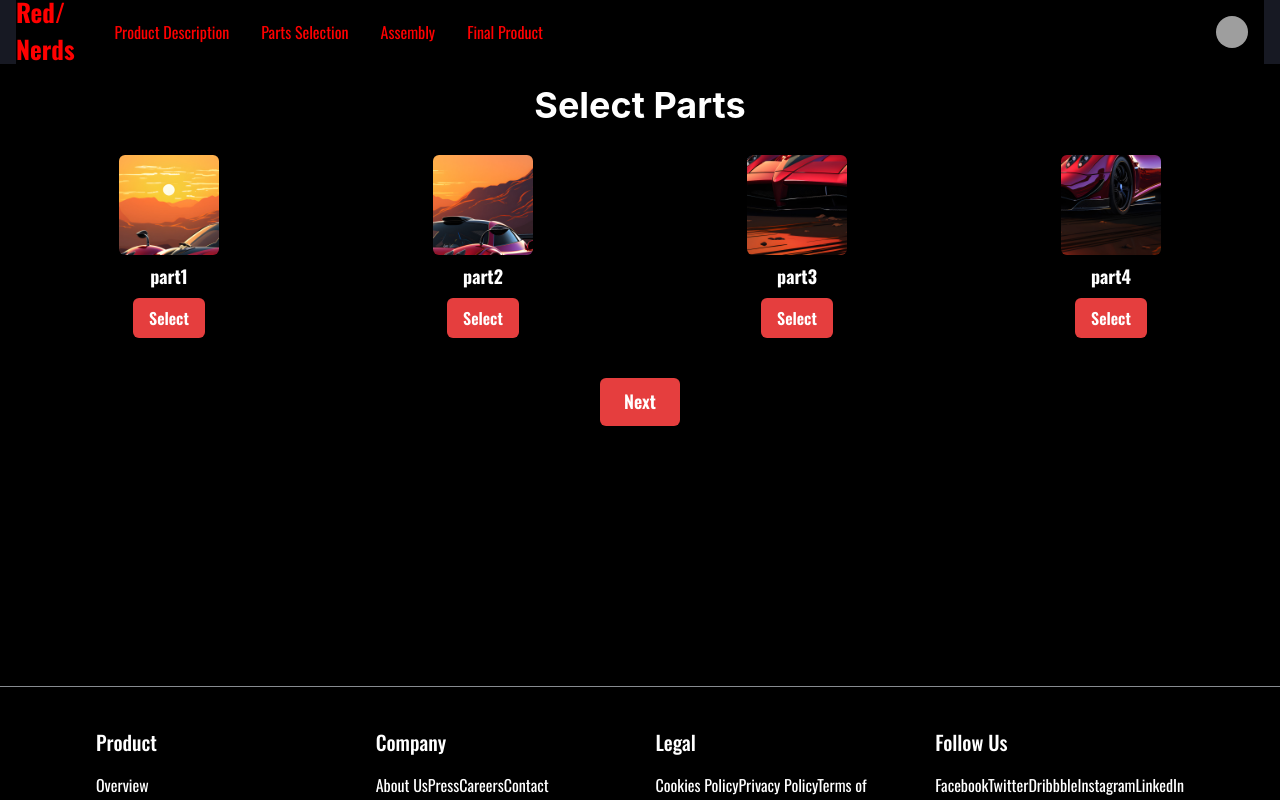
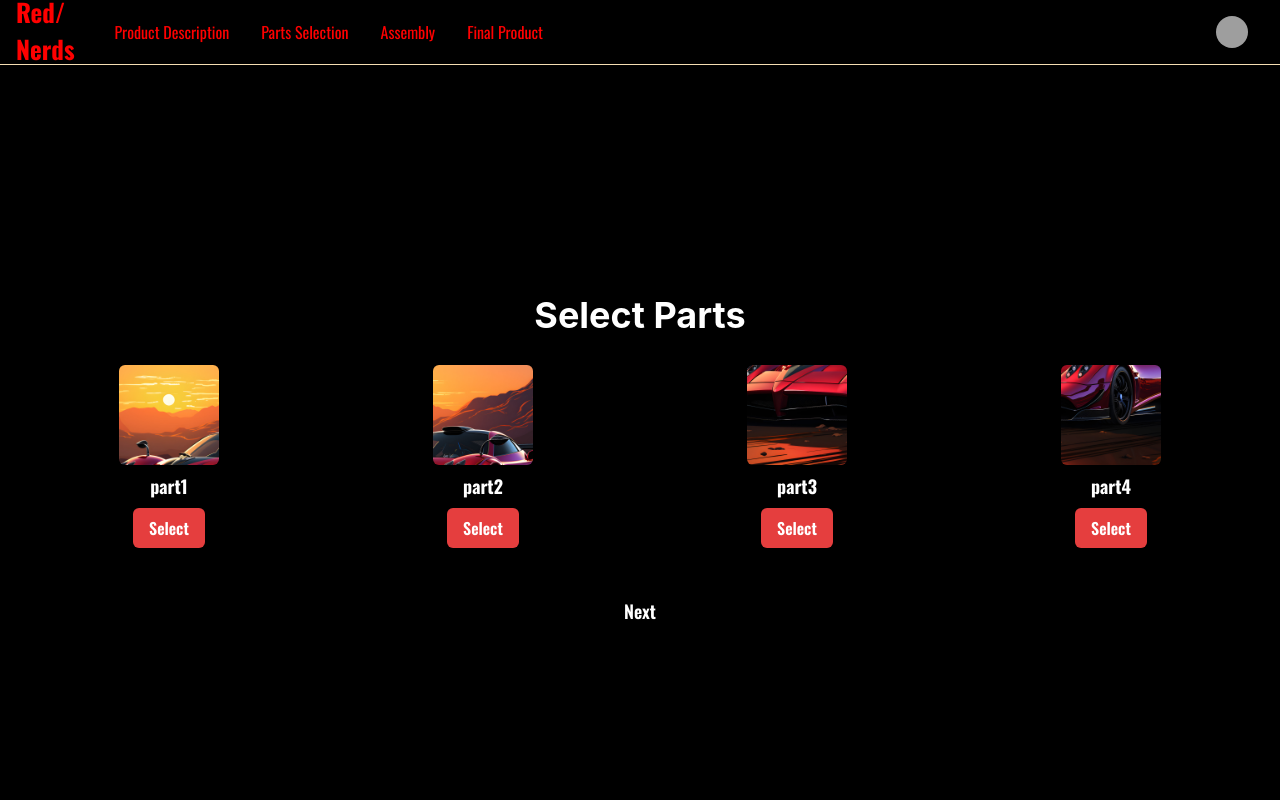
Before and after one commit to Amanchaubey026/assembly-app-react-dnd, a React (Vite) app: page /parts-selection in a window 1280 px wide. Shown: the top 800 px of the page. Built offline with nearby package versions, Linux system fonts and the light colour scheme; grey boxes are pictures that could not be loaded.

Commit message:
added instruction toast

```diff
--- a/src/App.css
+++ b/src/App.css
@@ -2,7 +2,7 @@
 *{
     margin: 0;
     padding: 0;
-    background: #000000;
+    /* background: #000000; */
     color: white;
     font-family: "Oswald", sans-serif;
 }
--- a/src/components/Assembly.jsx
+++ b/src/components/Assembly.jsx
@@ -1,10 +1,10 @@
 /* eslint-disable react/prop-types */
 /* eslint-disable no-unused-vars */
-import { Box, Flex, Button, useColorMode } from '@chakra-ui/react';
+import { Box, Flex, Button, useColorMode, useToast } from '@chakra-ui/react';
 import { useNavigate, useLocation } from 'react-router-dom';
 import { DndProvider, useDrag, useDrop } from 'react-dnd';
 import { HTML5Backend } from 'react-dnd-html5-backend';
-import { useState } from 'react';
+import { useState, useEffect } from 'react';
 import part1 from '../assets/image_part_001.jpg';
 import part2 from '../assets/image_part_002.jpg';
 import part3 from '../assets/image_part_003.jpg';
@@ -82,6 +82,22 @@ function Assembly() {
   const location = useLocation();
   const [assembledParts, setAssembledParts] = useState({ 1: null, 2: null, 3: null, 4: null });
   const { colorMode } = useColorMode();
+  const toast = useToast();
+
+  useEffect(() => {
+    toast({
+      title: "Drag and drop items to assemble and see the final product!",
+      status: "warning",
+      duration: 5000,
+      isClosable: true,
+      position: "top",
+      variant: "solid",
+      containerStyle: {
+        backgroundColor: 'gray.800',
+        color: 'white',
+      },
+    });
+  }, [toast]);
 
   const selectedParts = location.state?.selectedParts || [];
 
@@ -93,9 +109,11 @@ function Assembly() {
     (part) => selectedParts.includes(part.id) && !Object.values(assembledParts).includes(part)
   );
 
+  const isFinishDisabled = Object.values(assembledParts).every((part) => part === null);
+
   return (
     <DndProvider backend={HTML5Backend}>
-      <Box p={5} bg="black">
+      <Box p={5} bg="black" color="white">
         <Flex>
           <Box width="30%" mr="10px">
             {filteredParts.map((part) => (
@@ -146,6 +164,7 @@ function Assembly() {
           onClick={() =>
             navigate('/final-product', { state: { assembledParts: Object.values(assembledParts).filter(Boolean) } })
           }
+          isDisabled={isFinishDisabled}
         >
           Finish
         </Button>
@@ -155,4 +174,3 @@ function Assembly() {
 }
 
 export default Assembly;
-//
--- a/src/components/FinalProduct.jsx
+++ b/src/components/FinalProduct.jsx
@@ -16,6 +16,7 @@ function FinalProduct() {
       w={"100%"}
       display={"flex"}
       justifyContent={"center"}
+      bg={'black'}
     >
       <Box w={"50%"} >
         <SimpleGrid columns={2} spacing="0" p="0" m="0" w={"100%"} >
--- a/src/components/Navbar.jsx
+++ b/src/components/Navbar.jsx
@@ -36,7 +36,7 @@ export default function Navbar() {
         navigate('/');
     }
   return (
-    <Box bg={'gray.900'} px={4}>
+    <Box bg={'black'} borderBottom={'1px'} borderBottomColor={'wheat'} px={4}>
       <Flex h={16} alignItems={'center'} justifyContent={'space-between'}>
         <IconButton
           size={'md'}
--- a/src/components/PartsSelection.jsx
+++ b/src/components/PartsSelection.jsx
@@ -1,5 +1,5 @@
-import { Box, Image, Button, Grid, Heading, Flex } from '@chakra-ui/react';
-import { useState } from 'react';
+import { Box, Image, Button, Grid, Heading, Flex, useToast } from '@chakra-ui/react';
+import { useState, useEffect } from 'react';
 import { useNavigate } from 'react-router-dom';
 import part1 from '../assets/image_part_001.jpg';
 import part2 from '../assets/image_part_002.jpg';
@@ -15,7 +15,23 @@ const parts = [
 
 function PartsSelection() {
   const navigate = useNavigate();
+  const toast = useToast();
   const [selectedParts, setSelectedParts] = useState([]);
+
+  useEffect(() => {
+    toast({
+      title: "Please select at least one item to proceed.",
+      status: "warning",
+      duration: 3000,
+      isClosable: true,
+      position: "top",
+      variant: "solid",
+      containerStyle: {
+        backgroundColor: 'gray.800',
+        color: 'white',
+      },
+    });
+  }, [toast]);
 
   const toggleSelectPart = (id) => {
     setSelectedParts((prev) =>
@@ -23,15 +39,36 @@ function PartsSelection() {
     );
   };
 
+  const handleNextClick = () => {
+    if (selectedParts.length === 0) {
+      toast({
+        title: "Please select at least one item to proceed.",
+        status: "warning",
+        duration: 3000,
+        isClosable: true,
+        position: "top",
+        variant: "solid",
+        containerStyle: {
+          backgroundColor: 'gray.800',
+          color: 'white',
+        },
+      });
+    } else {
+      navigate('/assembly', { state: { selectedParts } });
+    }
+  };
+
   return (
     <Box
+      minH={'100vh'}
       display="flex"
       flexDirection="column"
       alignItems="center"
       justifyContent="center"
       p={5}
       textAlign="center"
-      mb={'60'}
+      bg="black"
+      color="white"
     >
       <Heading mb={5}>Select Parts</Heading>
       <Grid
@@ -60,10 +97,10 @@ function PartsSelection() {
         ))}
       </Grid>
       <Button
-        colorScheme="red"
+        colorScheme={selectedParts.length>0?"red":""}
         size="lg"
         mt={8}
-        onClick={() => navigate('/assembly', { state: { selectedParts } })}
+        onClick={handleNextClick}
       >
         Next
       </Button>
--- a/src/components/ProductDescription.jsx
+++ b/src/components/ProductDescription.jsx
@@ -5,7 +5,7 @@ function ProductDescription() {
   const navigate = useNavigate();
 
   return (
-    <Box display={'flex'} alignItems={'center'} flexDirection={'column'} justifyContent={'center'} textAlign="center" p={5}>
+    <Box bg={'black'} display={'flex'} alignItems={'center'} flexDirection={'column'} justifyContent={'center'} textAlign="center" p={5}>
         <Heading fontSize={'5xl'}>Car Assembly</Heading>
       <Image w={'20%'} src="https://c1.wallpaperflare.com/preview/200/862/475/black-background-audi.jpg" alt="Car" />
       <Text fontSize="xl" w={'40%'} mt={4}>A ReactJS web app guides users through car assembly: 1st screen introduces with image & description, 2nd allows part selection, 3rd enables drag-and-drop assembly, and 4th displays the final product for review. Smooth, intuitive experience ensured.</Text>
```
